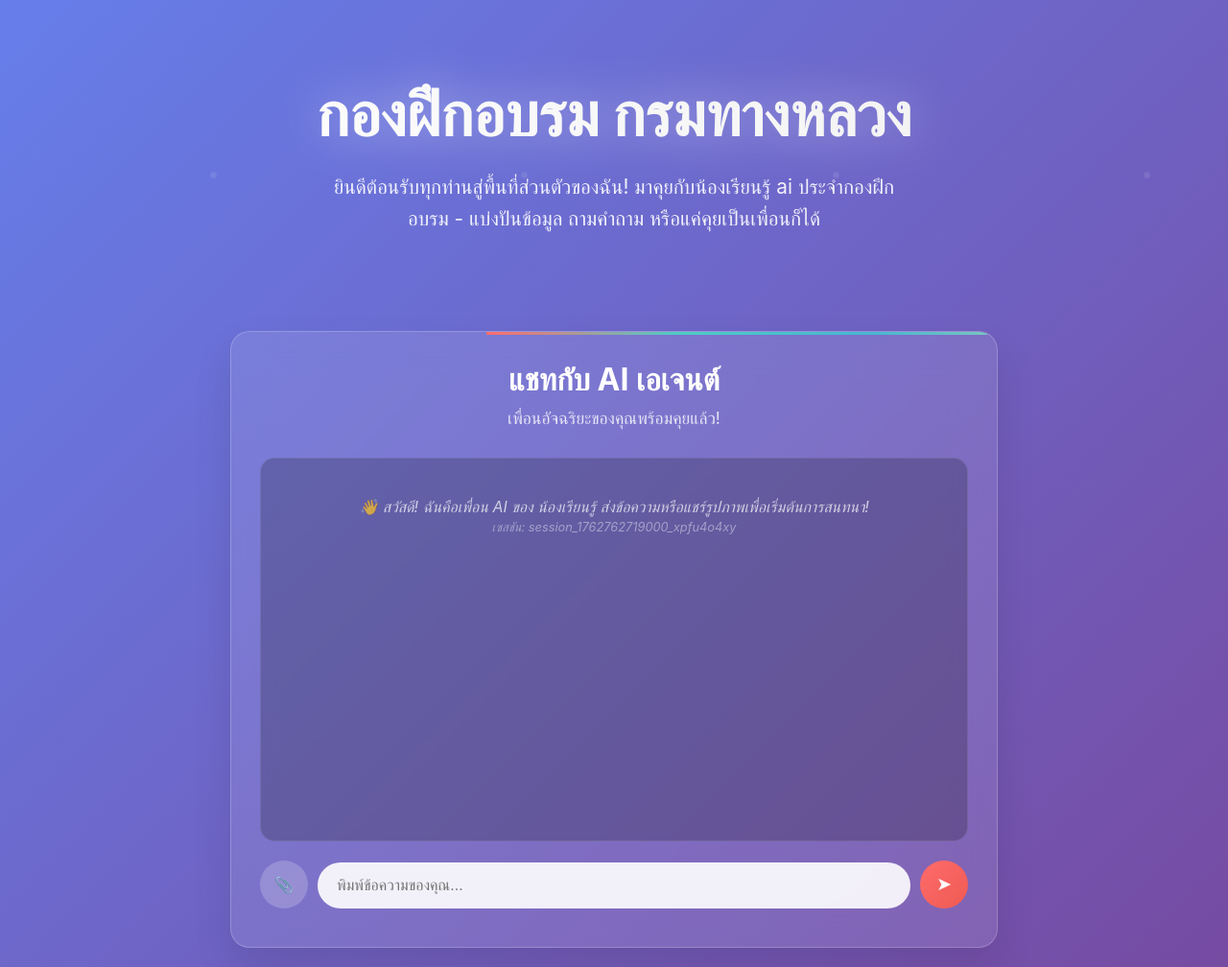
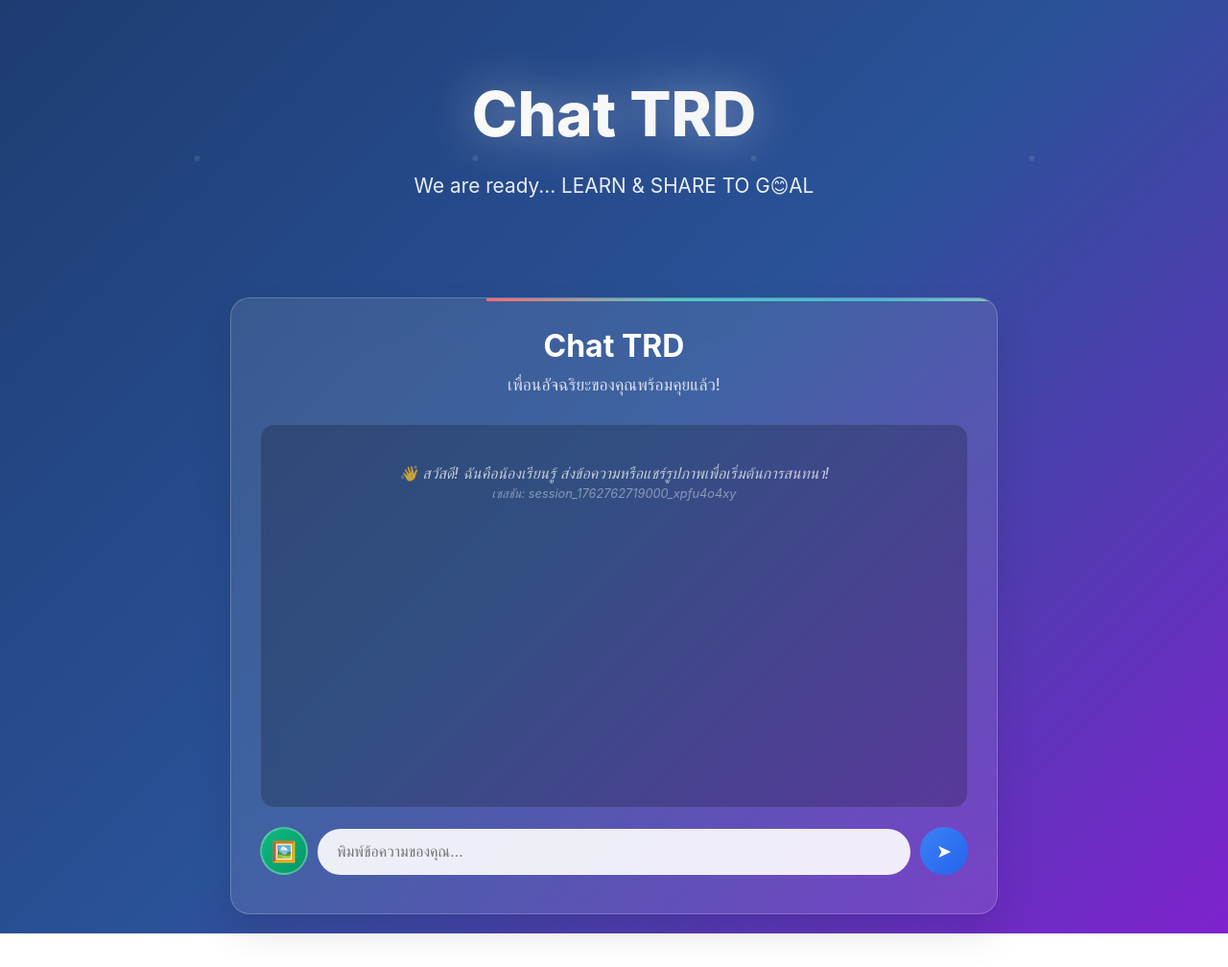
Before and after one commit to japanui888-coder/Trd-ai-chatbot, a plain HTML site: page index.html in a window 1280 px wide. Shown: the whole page at 96% size. After the commit the page ends 973 px from the top, so only its background shows below. Drawn offline with Linux system fonts and the light colour scheme.

Commit message:
Update index.html

```diff
--- a/index.html
+++ b/index.html
@@ -3,7 +3,7 @@
 <head>
     <meta charset="UTF-8">
     <meta name="viewport" content="width=device-width, initial-scale=1.0">
-    <title>กองฝึกอบรม กรมทางหลวง - TRD ai Chatbot</title>
+    <title>Chat TRD - กองฝึกอบรม</title>
     <link href="https://fonts.googleapis.com/css2?family=Sarabun:wght@300;400;500;600;700;800&display=swap" rel="stylesheet">
     <style>
         * {
@@ -14,7 +14,7 @@
 
         body {
             font-family: 'Inter', 'Segoe UI', Tahoma, Geneva, Verdana, sans-serif;
-            background: linear-gradient(135deg, #667eea 0%, #764ba2 100%);
+            background: linear-gradient(135deg, #1e3c72 0%, #2a5298 50%, #7e22ce 100%);
             min-height: 100vh;
             color: white;
             overflow-x: hidden;
@@ -150,7 +150,7 @@
         }
 
         .message.user .message-content {
-            background: linear-gradient(135deg, #667eea, #764ba2);
+            background: linear-gradient(135deg, #2563eb, #1e40af);
             color: white;
         }
 
@@ -210,16 +210,18 @@
             justify-content: center;
             width: 50px;
             height: 50px;
-            background: rgba(255, 255, 255, 0.2);
+            background: linear-gradient(135deg, #10b981, #059669);
             border-radius: 50%;
             cursor: pointer;
             transition: all 0.3s ease;
-            border: 2px solid transparent;
+            border: 2px solid rgba(255, 255, 255, 0.3);
+            font-size: 1.3rem;
         }
 
         .file-input-label:hover {
-            background: rgba(255, 255, 255, 0.3);
+            background: linear-gradient(135deg, #059669, #047857);
             transform: scale(1.05);
+            box-shadow: 0 5px 15px rgba(16, 185, 129, 0.4);
         }
 
         .send-button {
@@ -227,7 +229,7 @@
             height: 50px;
             border: none;
             border-radius: 50%;
-            background: linear-gradient(135deg, #ff6b6b, #ee5a52);
+            background: linear-gradient(135deg, #3b82f6, #2563eb);
             color: white;
             cursor: pointer;
             transition: all 0.3s ease;
@@ -239,7 +241,7 @@
 
         .send-button:hover {
             transform: scale(1.05);
-            box-shadow: 0 5px 15px rgba(255, 107, 107, 0.4);
+            box-shadow: 0 5px 15px rgba(59, 130, 246, 0.4);
         }
 
         .send-button:active {
@@ -307,19 +309,19 @@
 <body>
     <div class="container">
         <div class="hero">
-            <h1>กองฝึกอบรม กรมทางหลวง</h1>
-            <p>ยินดีต้อนรับทุกท่านสู่พื้นที่ส่วนตัวของฉัน! มาคุยกับน้องเรียนรู้ ai ประจำกองฝึกอบรม - แบ่งปันข้อมูล ถามคำถาม หรือแค่คุยเป็นเพื่อนก็ได้</p>
+            <h1>Chat TRD</h1>
+            <p>We are ready... LEARN & SHARE TO G😊AL</p>
         </div>
 
         <div class="chat-container">
             <div class="chat-header">
-                <h2>แชทกับ AI เอเจนต์</h2>
+                <h2>Chat TRD</h2>
                 <p>เพื่อนอัจฉริยะของคุณพร้อมคุยแล้ว!</p>
             </div>
 
             <div class="chat-messages" id="chatMessages">
                 <div class="welcome-message">
-                    👋 สวัสดี ฉันคือน้องเรียนรู้ ai ประจำกองฝึกอบรม ส่งข้อความหรือแชร์รูปภาพเพื่อเริ่มต้นการสนทนา!
+                    👋 Hello! I'm TRD's AI friend. Send me a message or share an image to get started!
                 </div>
             </div>
 
@@ -339,7 +341,7 @@
                 <div class="file-input-wrapper">
                     <input type="file" id="fileInput" class="file-input" accept="image/*">
                     <label for="fileInput" class="file-input-label" title="อัปโหลดรูปภาพ">
-                        📎
+                        🖼️
                     </label>
                 </div>
 
@@ -577,7 +579,7 @@
             const welcomeMsg = document.querySelector('.welcome-message');
             if (welcomeMsg) {
                 welcomeMsg.style.animation = 'fadeIn 1s ease-out';
-                welcomeMsg.innerHTML = `👋 สวัสดี! ฉันคือเพื่อน AI ของ น้องเรียนรู้ ส่งข้อความหรือแชร์รูปภาพเพื่อเริ่มต้นการสนทนา!<br><small style="opacity: 0.6; font-size: 0.8em;">เซสชัน: ${sessionId}</small>`;
+                welcomeMsg.innerHTML = `👋 สวัสดี! ฉันคือน้องเรียนรู้ ส่งข้อความหรือแชร์รูปภาพเพื่อเริ่มต้นการสนทนา!<br><small style="opacity: 0.6; font-size: 0.8em;">เซสชัน: ${sessionId}</small>`;
             }
         }, 500);
     </script>
```
